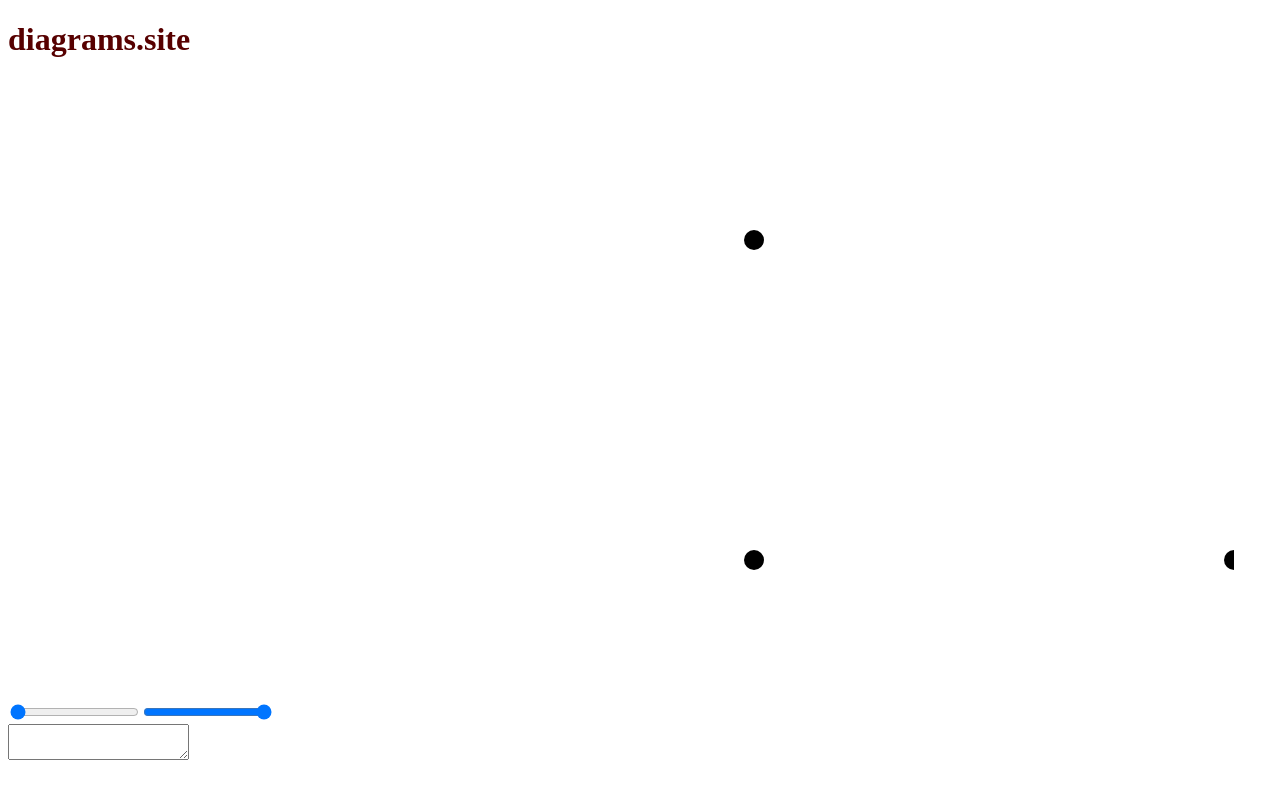
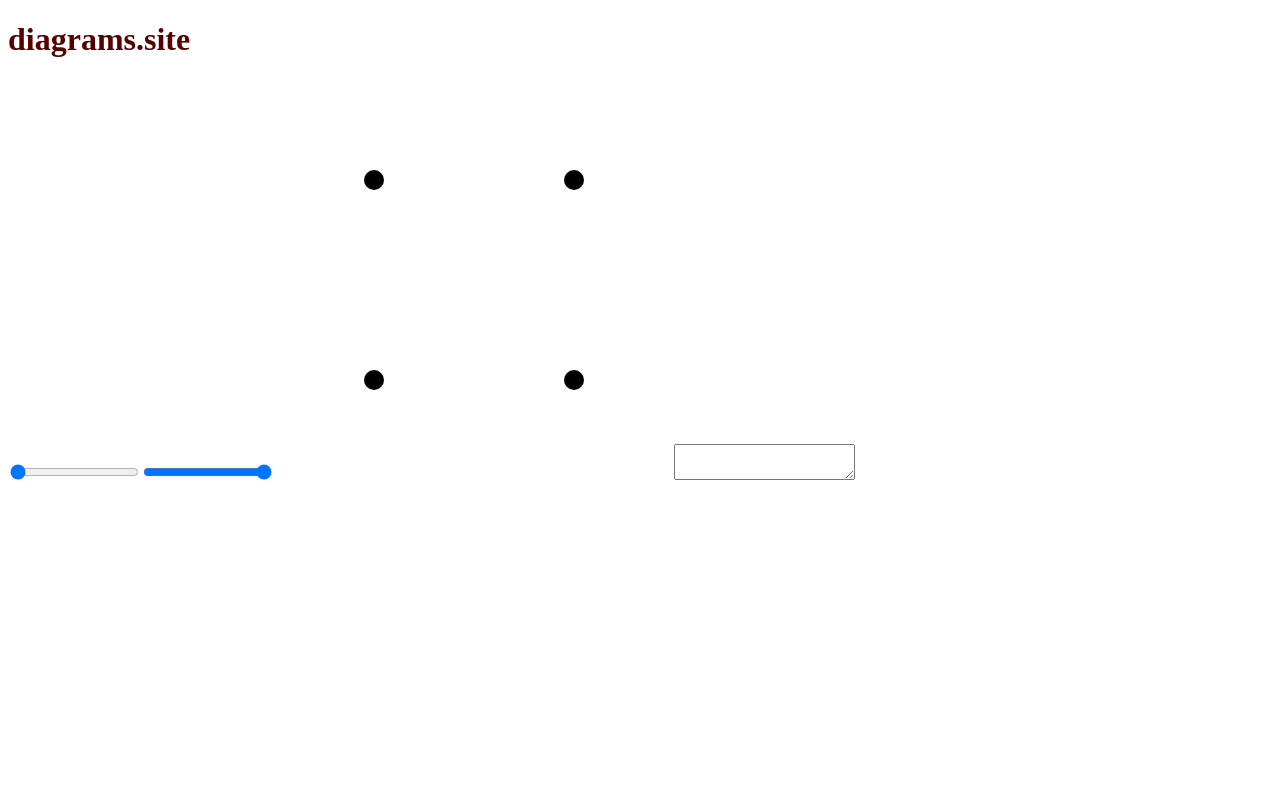
Before and after one commit to iapetos163/diagrams.site, a React app: page / in a window 1280 px wide. Shown: the top 794 px of the page. Built offline with nearby package versions, Linux system fonts and the light colour scheme.

Commit message:
Positioning fixes

```diff
--- a/src/diagram.tsx
+++ b/src/diagram.tsx
@@ -59,9 +59,9 @@
   diagram: Diagram;
 }
 
-const height = 640;
-const width = 960;
 const objRadius = 10;
+const colSize = 200;
+const rowSize = 100;
 
 export const RenderedDiagram: React.FC<RenderedDiagramProps> = ({
   diagram,
@@ -72,17 +72,19 @@
     objects: objPlacements,
   } = useMemo(() => getPlacements(diagram), [diagram]);
 
-  const colToX = useCallback(
-    (col: number) => ((col + 1) * width) / (numCols + 1),
-    [numCols],
-  );
-  const rowToY = useCallback(
-    (row: number) => ((row + 1) * height) / (numRows + 1),
-    [numRows],
-  );
+  const width = useMemo(() => numCols * colSize, [numCols]);
+  const height = useMemo(() => (numRows + 1) * rowSize, [numRows]);
 
-  // TODO: handle extremely crowded diagrams
-  // const objRadius = useMemo(() => height / (2 * (numRows + 1)), [height, numRows])
+  // const colToX = useCallback(
+  //   (col: number) => ((col + 1) * width) / (numCols + 1),
+  //   [numCols],
+  // );
+  // const rowToY = useCallback(
+  //   (row: number) => ((row + 1) * height) / (numRows + 1),
+  //   [numRows],
+  // );
+  const colToX = useCallback((col: number) => (0.5 + col) * colSize, []);
+  const rowToY = useCallback((row: number) => (1 + row) * rowSize, []);
 
   return (
     <StyledDiagram viewBox={`0 0 ${width} ${height}`} {...{ width, height }}>
--- a/src/placement/index.ts
+++ b/src/placement/index.ts
@@ -332,7 +332,7 @@
       longestPath,
       objectsByTier,
     });
-    if (longestPath <= globalRowsNeeded) {
+    if (longestPath < globalRowsNeeded) {
       // VERTICAL DIAGRAM
       for (let tier = 0; tier <= longestPath; tier++) {
         const tierObjs = objectsByTier[tier];
@@ -365,10 +365,15 @@
       const tierObjs = objectsByTier[tier];
       console.debug('tierObjs', tierObjs);
       const diffFromLargest = largestTierSize - tierObjs.length;
-      const tierOffset =
+
+      const naiveOffset =
         diffFromLargest % 2 === 0
           ? diffFromLargest / 2
           : (diffFromLargest - 1) / 2;
+      const tierOffset =
+        tier < largestTier
+          ? Math.max(naiveOffset, diffFromLargest - tier)
+          : Math.min(naiveOffset, longestPath - tier);
       let placeCol = tier - largestTier + tierOffset;
       let placeRow = largestTierSize - tierOffset - 1;
       if (left > placeCol) {
@@ -383,9 +388,10 @@
         placeCol += 1;
         placeRow -= 1;
       }
-      if (right < placeCol) {
-        right = placeCol;
+      if (right < placeCol - 1) {
+        right = placeCol - 1;
       }
+      console.debug({ right, placeCol, tier });
     }
 
     return {
```
